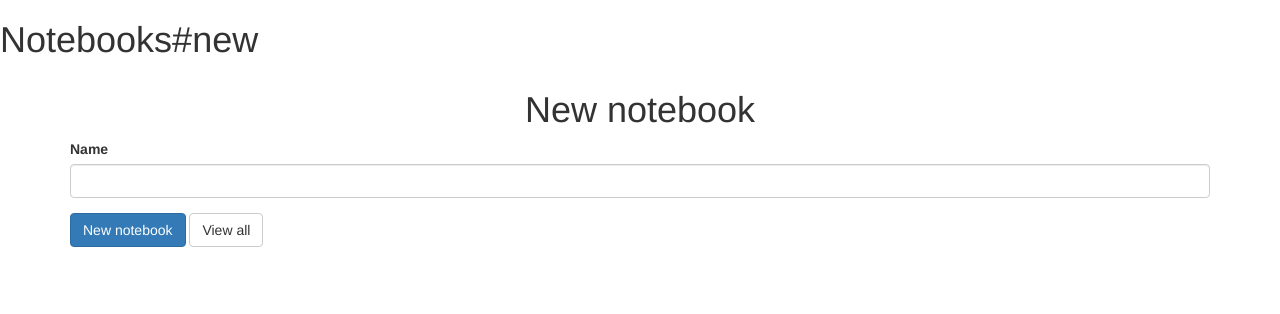
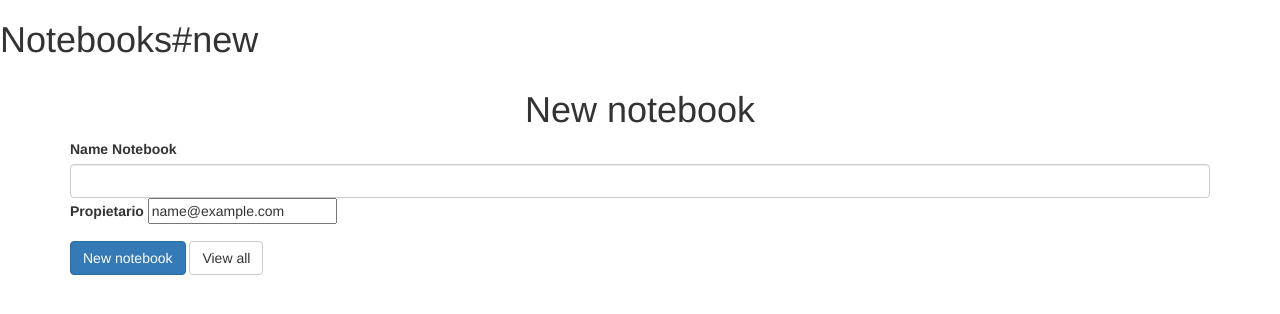
Before and after one commit to rodrigotos/todolist, a Rails app: page /notebooks/new in a window 1280 px wide. Shown: the part 52-366 px from the top of the page. Run offline with Rails 7, Linux system fonts and the light colour scheme; the visitor is signed in with stand-in values (Sample User, id 1); style sheets or scripts are compiled from the project's sources; some libraries are stand-ins or nearby versions.

Commit message:
crud notebooks

```diff
--- a/todolist/app/controllers/notebooks_controller.rb
+++ b/todolist/app/controllers/notebooks_controller.rb
@@ -9,7 +9,7 @@ class NotebooksController < ApplicationController
     end
 
     def edit
-      find_airline
+      find_notebook
       if @notebooks.nil?
         flash[:error] = "Houston we are in troubles, please dont hack us."
         redirect_to root_path
@@ -18,6 +18,7 @@ class NotebooksController < ApplicationController
 
     def create
       @notebooks = Notebook.new(notebook_params)
+      @notebooks.user=current_user
       if @notebooks.save
         redirect_to notebooks_path
       else
@@ -27,20 +28,20 @@ class NotebooksController < ApplicationController
     end
 
     def destroy
-      find_airline
+      find_notebook
       if @notebooks.destroy
         flash[:success] = "Airline Destroyed Successfully"
       else
         flash[:error] = "Houston we are in troubles, please try it later"
       end
-      redirect_to airlines_path
+      redirect_to notebooks_path
     end
 
     def update
-      find_airline
+      find_notebook
       if @notebooks.update(notebook_params)
-        flash[:success] = "Airline updated. Ok"
-        redirect_to airlines_path
+        flash[:success] = "Notebooks updated. Ok"
+        redirect_to notebooks_path
       else
         flash[:error] = "Houston we are in troubles, try it again."
         render 'edit'
@@ -49,18 +50,17 @@ class NotebooksController < ApplicationController
 
 
     def show
-      find_airline
-      if @notebooks.nil?
-        flash[:error] = "Houston we are in troubles, please dont hack us."
-        redirect_to root_path
-      end
-    end
-
+   find_notebook
+   if @notebooks.nil?
+     flash[:error] = "Houston we are in troubles, please dont hack us."
+     redirect_to root_path
+   end
+ end
 
 
     private
 
-    def find_airline
+    def find_notebook
       @notebooks = Notebook.find_by(id: params[:id])
     end
 
--- a/todolist/app/models/notebook.rb
+++ b/todolist/app/models/notebook.rb
@@ -1,4 +1,4 @@
 class Notebook < ApplicationRecord
   has_many :tasks, class_name: "NotebookTask"
-  belongs_to :user, class_name: "User", foreign_key: "task_id"
+  belongs_to :user, class_name: "User", foreign_key: "id"
 end
--- a/todolist/app/views/notebooks/_form.html.erb
+++ b/todolist/app/views/notebooks/_form.html.erb
@@ -15,8 +15,11 @@
       </div>
     <% end %>
   <div class="form-group">
-    <%= f.label :name%>
+
+    <label>Name Notebook</label>
     <%= f.text_field :name, class: "form-control" %>
+    <%= f.label :Propietario %>
+    <input type="text" class: "form-control" value=<%=current_user.email%> id="cantidad" readonly="readonly"></input>
   </div>
   <%= f.submit "#{form_name} notebook", class: "btn btn-primary" %>
   <a href="<%= notebooks_path %>" class="btn btn-default"> View all </a>
--- /dev/null
+++ b/todolist/app/views/notebooks/edit.html.erb
@@ -0,0 +1,4 @@
+
+<div class="container">
+  <%= render "form" , form_name: params[:action].capitalize %>
+</div>
--- a/todolist/app/views/notebooks/update.html.erb
+++ /dev/null
@@ -1,2 +0,0 @@
-<h1>Notebooks#update</h1>
-<p>Find me in app/views/notebooks/update.html.erb</p>
```
